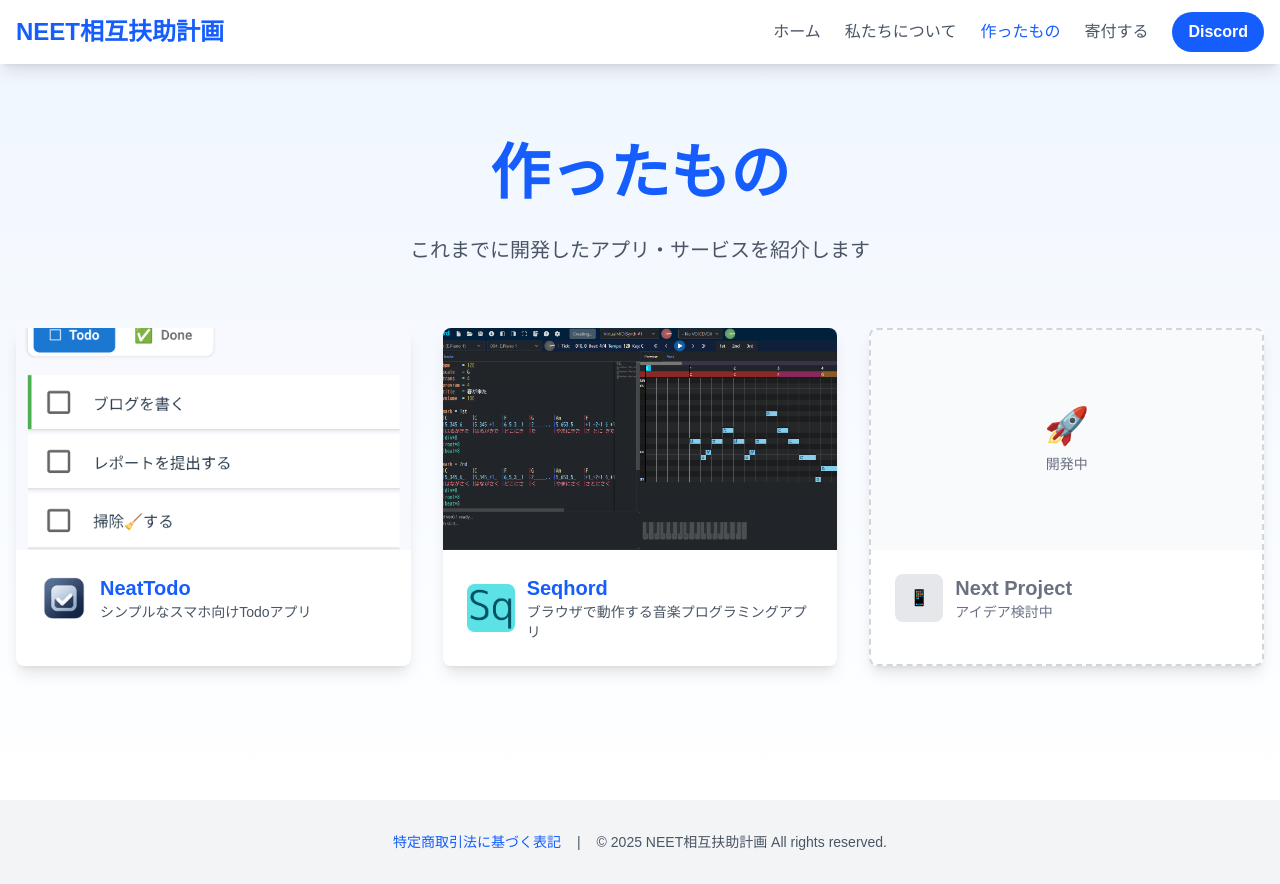
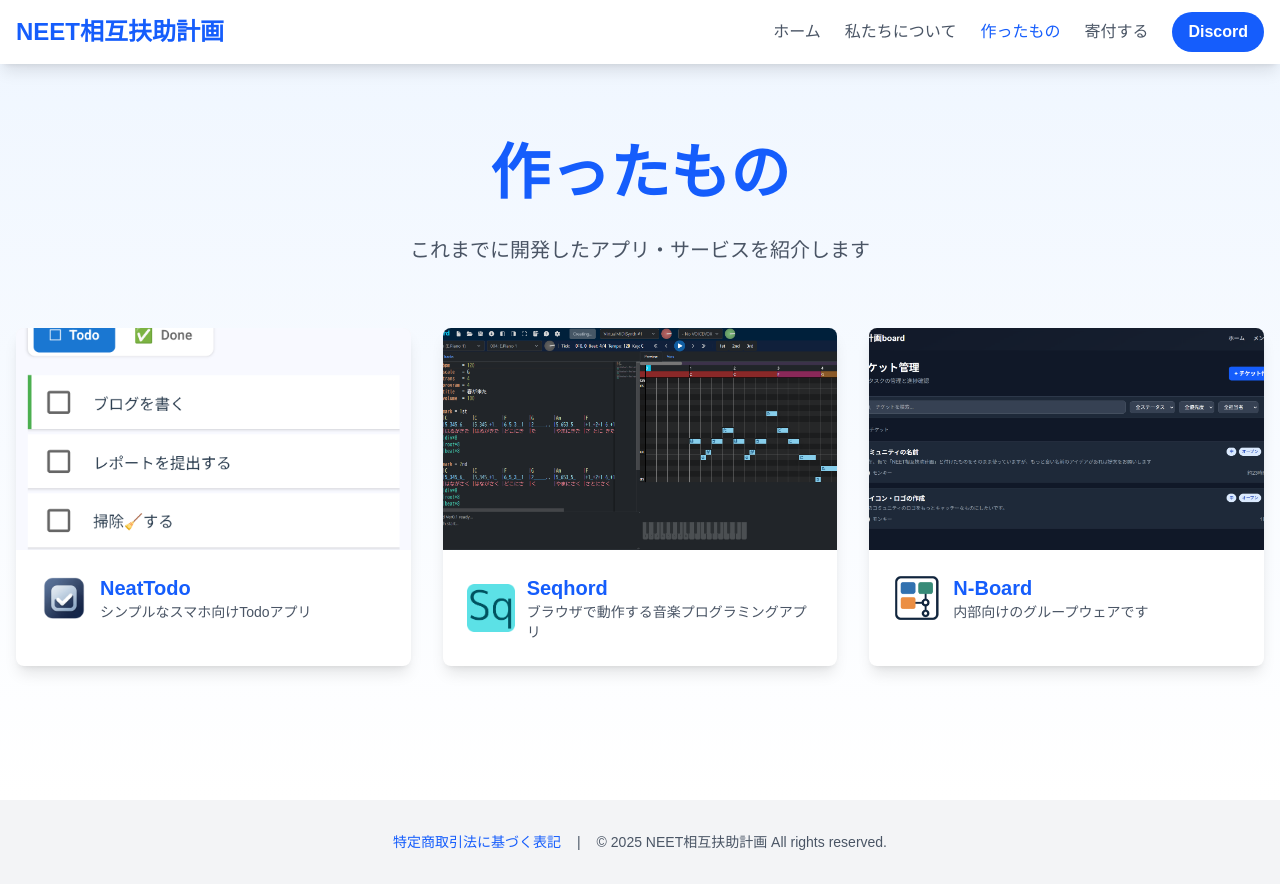
Before and after one commit to neet-map/neet-map, a Next.js app: page /product in a window 1280 px wide. Built offline with nearby package versions, Linux system fonts and the light colour scheme.

Commit message:
productの追加

```diff
--- a/app/product/page.tsx
+++ b/app/product/page.tsx
@@ -32,11 +32,14 @@ const appsData: AppData[] = [
     status: 'released'
   },
   {
-    id: 'next-project',
-    name: 'Next Project',
-    description: 'アイデア検討中',
-    status: 'development'
-  }
+    id: 'n-board',
+    name: 'N-Board',
+    description: '内部向けのグループウェアです',
+    icon: '/n-board_icon.png',
+    screenshot: '/n-board.png',
+    link: 'https://n-board.com',
+    status: 'released'
+  },
 ];
 
 export default function ProductPage() {
```
Also changed, not shown: public/n-board.png (added), public/n-board_icon.png (added).
